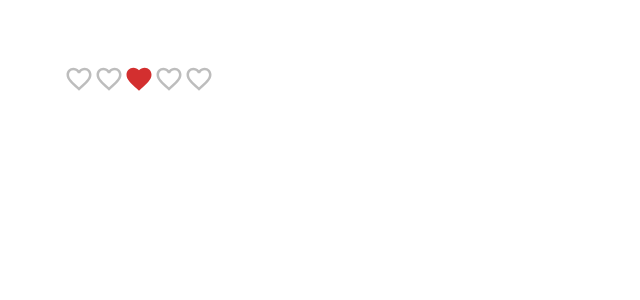
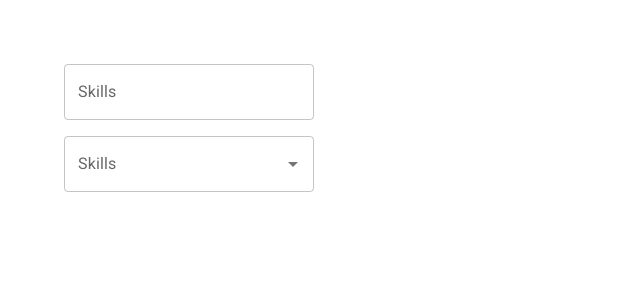
Before and after one commit to bhonkabigting/React-MUI-Demo, a React (Create React App) app: page / in a window 1280 px wide. Shown: the top 300 px of the page, without its empty margins (0-640 px from the left). Built offline with nearby package versions, Linux system fonts and the light colour scheme.

Commit message:
Finished Tutorial-13-Autocomplete

```diff
--- a/src/App.tsx
+++ b/src/App.tsx
@@ -1,5 +1,6 @@
 import "./App.css";
-import { MuiRating } from "./components/MuiRating";
+import { MuiAutocomplete } from "./components/MuiAutocomplete";
+// import { MuiRating } from "./components/MuiRating";
 // import { MuiSwitch } from "./components/MuiSwitch";
 // import { MuiCheckbox } from "./components/MuiCheckbox";
 // import { MuiRadioButton } from "./components/MuiRadioButton";
@@ -18,7 +19,8 @@
 			{/* <MuiRadioButton /> */}
 			{/* <MuiCheckbox /> */}
 			{/* <MuiSwitch /> */}
-			<MuiRating />
+			{/* <MuiRating /> */}
+			<MuiAutocomplete />
 		</div>
 	);
 }
--- /dev/null
+++ b/src/components/MuiAutocomplete.tsx
@@ -0,0 +1,39 @@
+import { Stack, Autocomplete, TextField } from "@mui/material";
+import { useState } from "react";
+
+type Skill = {
+    id: number
+    label: string
+};
+
+const skills = ["HTML", "CSS", "JavaScript", "TypeScript", "React"];
+
+const skillsOptions = skills.map((skill, index) => ({
+    id: index + 1,
+    label: skill
+}));
+
+export const MuiAutocomplete = () => {
+    const [value, setValue] = useState<string | null>(null);
+    const [skill, setSkill] = useState<Skill | null>(null);
+
+    console.log({skill});
+
+    return (
+        <Stack spacing={2} width="250px">
+            <Autocomplete
+                options={skills}
+                renderInput={(params) => <TextField {...params} label="Skills" />}
+                value={value}
+                onChange={(event: any, newValue: string | null) => setValue(newValue)}
+                freeSolo
+            />
+            <Autocomplete
+                options={skillsOptions}
+                renderInput={(params) => <TextField {...params} label="Skills" />}
+                value={skill}
+                onChange={(event: any, newValue: Skill | null) => setSkill(newValue)}
+                />
+        </Stack>
+    );
+};
```
